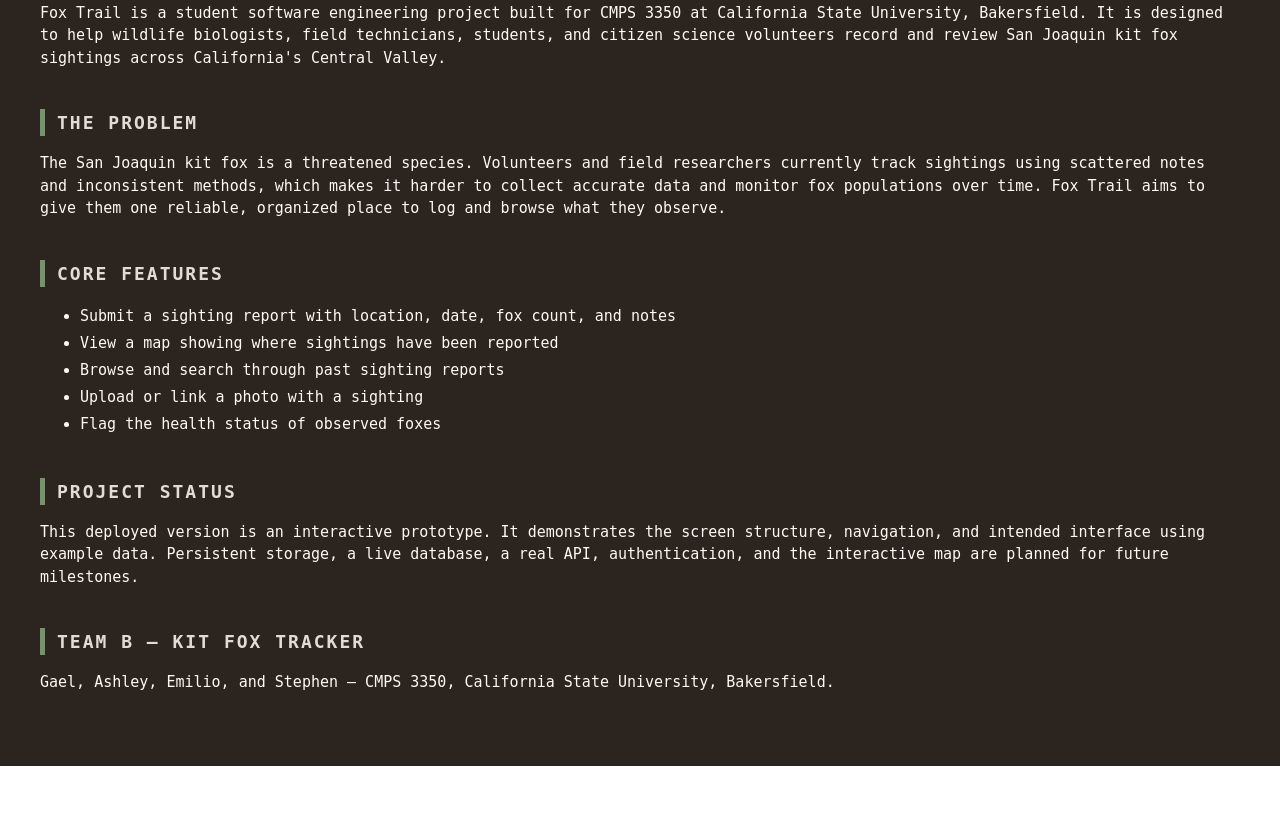
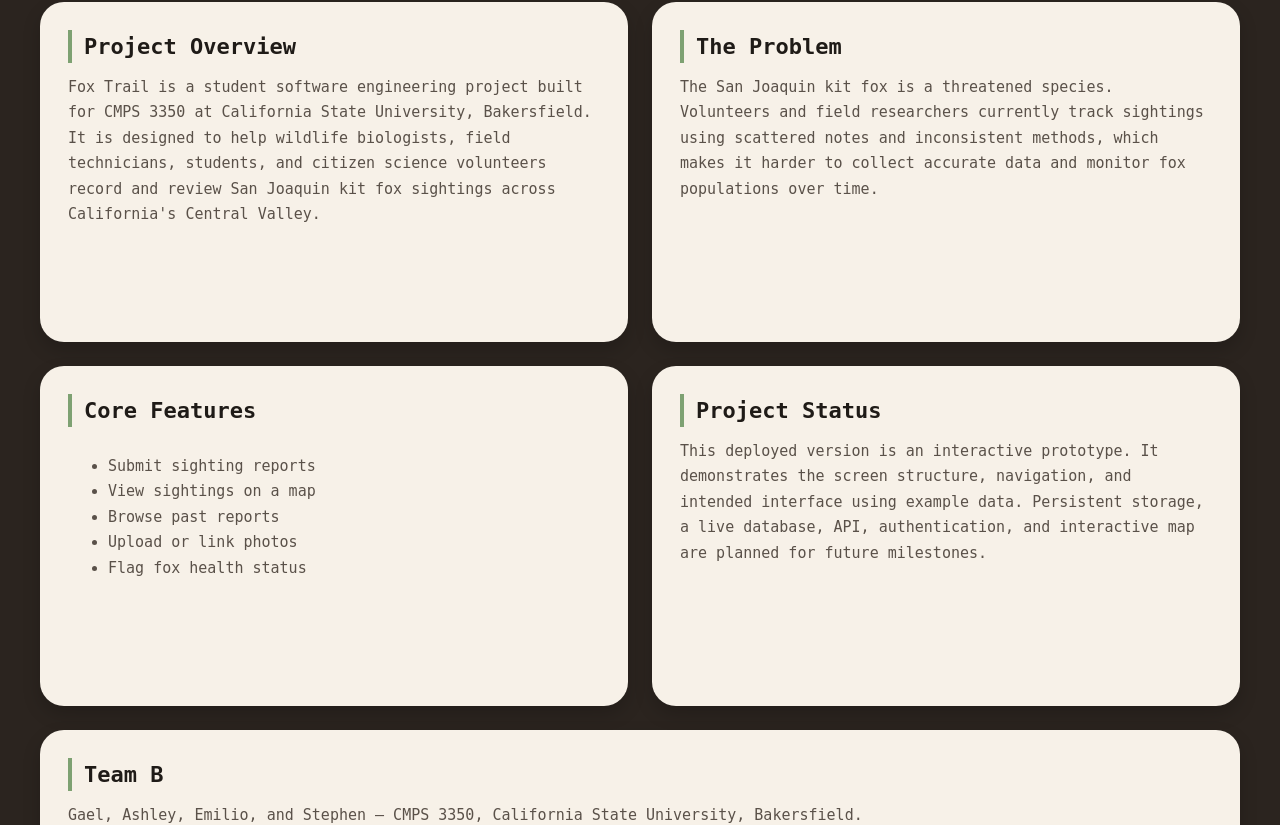
Before and after one commit to GaelCT/-cmps3350-teamB-The-San-Joaquin-Kit-Fox-project, a React app in the folder frontend/: page /team-2-s26/about in a window 1280 px wide. Shown: the part 377-1202 px from the top of the page. Before the commit the page ends 1143 px from the top, so only its background shows below. Built offline with nearby package versions, Linux system fonts and the light colour scheme; the HTML template or start-up script is replaced by a standard one.

Commit message:
Update frontend pages and layout styling

```diff
--- a/frontend/src/pages/About.jsx
+++ b/frontend/src/pages/About.jsx
@@ -1,10 +1,22 @@
 function About() {
+
   return (
+
     <section>
+
       <div className="page-intro">
+
         <h1>About Fox Trail</h1>
+
         <p>Project information and background.</p>
+
       </div>
+
+      <div className="about-grid">
+
+        <div className="about-card">
+
+          <h2>Project Overview</h2>
 
           <p>
             Fox Trail is a student software engineering project built for CMPS 3350
@@ -14,36 +26,70 @@
             California's Central Valley.
           </p>
 
-      <p className="section-label">THE PROBLEM</p>
+        </div>
+
+        <div className="about-card">
+
+          <h2>The Problem</h2>
+
           <p>
             The San Joaquin kit fox is a threatened species. Volunteers and field
             researchers currently track sightings using scattered notes and
             inconsistent methods, which makes it harder to collect accurate data and
-        monitor fox populations over time. Fox Trail aims to give them one
-        reliable, organized place to log and browse what they observe.
+            monitor fox populations over time.
           </p>
+        </div>
 
-      <p className="section-label">CORE FEATURES</p>
-      <ul style={{ lineHeight: '1.8' }}>
-        <li>Submit a sighting report with location, date, fox count, and notes</li>
-        <li>View a map showing where sightings have been reported</li>
-        <li>Browse and search through past sighting reports</li>
-        <li>Upload or link a photo with a sighting</li>
-        <li>Flag the health status of observed foxes</li>
+        <div className="about-card">
+
+          <h2>Core Features</h2>
+
+          <ul>
+
+            <li>Submit sighting reports</li>
+
+            <li>View sightings on a map</li>
+
+            <li>Browse past reports</li>
+
+            <li>Upload or link photos</li>
+
+            <li>Flag fox health status</li>
+
           </ul>
 
-      <p className="section-label">PROJECT STATUS</p>
+        </div>
+
+        <div className="about-card">
+
+          <h2>Project Status</h2>
+
           <p>
             This deployed version is an interactive prototype. It demonstrates the
             screen structure, navigation, and intended interface using example data.
-        Persistent storage, a live database, a real API, authentication, and the
-        interactive map are planned for future milestones.
+            Persistent storage, a live database, API, authentication, and interactive
+            map are planned for future milestones.
           </p>
 
-      <p className="section-label">TEAM B — KIT FOX TRACKER</p>
-      <p>Gael, Ashley, Emilio, and Stephen — CMPS 3350, California State University, Bakersfield.</p>
+        </div>
+
+        <div className="about-card about-card-wide">
+
+          <h2>Team B</h2>
+
+          <p>
+            Gael, Ashley, Emilio, and Stephen — CMPS 3350, California State
+            University, Bakersfield.
+          </p>
+
+        </div>
+
+      </div>
+
     </section>
+
   )
+
 }
 
 export default About
--- a/frontend/src/pages/SubmitSighting.jsx
+++ b/frontend/src/pages/SubmitSighting.jsx
@@ -1,82 +1,150 @@
+// Prototype form only. Fields are placeholders and do NOT save data yet.
+// A later milestone will wire this to the API and persist submissions.
+
 import { Link } from 'react-router-dom'
 
-// Prototype form only. Fields are placeholders and do NOT save data yet.
-// A later milestone will wire this to the API and persist submissions.
 function SubmitSighting() {
+
   return (
+
     <section>
+
       <div className="page-intro">
+
         <h1>Submit a Sighting Report</h1>
-        <p>Fill in the fields below to log a new San Joaquin kit fox sighting. Fields marked * are required.</p>
+
+        <p>
+          Fill in the fields below to log a new San Joaquin kit fox sighting.
+          Fields marked * are required.
+
+        </p>
+
       </div>
 
+      <div className="form-card">
+
         <div className="form-grid">
+
           <div className="field">
+
             <label>Date *</label>
+
             <input type="date" name="date" />
+
           </div>
 
           <div className="field">
+
             <label>Location Description *</label>
-          <input type="text" name="location" placeholder="e.g. Near Buttonwillow, CA - field road junction" />
+
+            <input
+
+              type="text"
+              name="location"
+              placeholder="e.g. Near Buttonwillow, CA - field road junction"
+
+            />
+
           </div>
 
           <div className="field">
+
             <label>Latitude</label>
+
             <span className="hint">Auto-populated from device GPS if available</span>
+
             <input type="text" name="lat" placeholder="[ GPS coordinate placeholder ]" />
+
           </div>
 
           <div className="field">
+
             <label>Longitude</label>
+
             <span className="hint">Auto-populated from device GPS if available</span>
+
             <input type="text" name="lon" placeholder="[ GPS coordinate placeholder ]" />
+
           </div>
 
           <div className="field">
+
             <label>Fox Count *</label>
+
             <span className="hint">Integer only. Minimum value: 1.</span>
+
             <input type="number" name="count" min="1" placeholder="Enter a number" />
+
           </div>
 
           <div className="field">
+
             <label>Health Status *</label>
+
             <span className="hint">Select the observed health condition.</span>
+
             <select name="health">
+
               <option value="">Select one...</option>
+
               <option>Healthy</option>
+
               <option>Injured</option>
+
               <option>Unknown</option>
+
             </select>
+
           </div>
 
           <div className="field full">
+
             <label>Photo (Optional)</label>
+
             <span className="hint">Upload an image or paste a URL to a photo of the sighting.</span>
+
             <div className="placeholder">
+
               [ PHOTO UPLOAD AREA — drag and drop an image here, or click to browse ]
               <br />— or —<br />
               paste an image URL (placeholder, not active in this prototype)
+
             </div>
+
           </div>
 
           <div className="field full">
+
             <label>Additional Notes (Optional)</label>
+
             <span className="hint">Describe behavior, habitat, time of day, or other observations.</span>
+
             <textarea name="notes" placeholder="Describe what was observed..."></textarea>
+
           </div>
+
         </div>
 
         <div className="form-actions">
+
           <button type="button" className="btn btn-primary">[ SUBMIT ]</button>
+
           <Link to="/" className="btn">Cancel</Link>
+
         </div>
 
-      <p className="note" style={{ marginTop: '16px' }}>
+        <p className="note form-note">
+
           Note: This is a prototype form. Submitting does not save data yet — a later milestone will connect it to the sightings database.
+
         </p>
+
+      </div>
+
     </section>
+
   )
+
 }
 
 export default SubmitSighting
--- a/frontend/src/styles/layout.css
+++ b/frontend/src/styles/layout.css
@@ -63,13 +63,6 @@
 
 .btn {
   border-radius: 10px;
-}
-
-.placeholder {
-  background: var(--color-bg-light);
-  color: var(--color-muted);
-  border-radius: 18px;
-  border: 2px dashed var(--color-muted);
 }
 
 main {
@@ -156,8 +149,19 @@
 }
 
 .placeholder {
+  background: var(--color-bg-light);
+  color: var(--color-muted);
+  border: 2px dashed var(--color-muted);
   border-radius: 24px;
-  min-height: 320px;
+
+  min-height: 220px;
+  margin-bottom: 24px;
+
+  display: flex;
+  justify-content: center;
+  align-items: center;
+  text-align: center;
+  line-height: 1.6;
 }
 
 .page-intro {
@@ -286,9 +290,165 @@
   color: white;
 }
 
+.badge {
+  display: inline-block;
+  padding: 8px 18px;
+  border-radius: 999px;
+  font-size: 14px;
+  font-weight: 700;
+  transition: transform 0.2s ease;
+}
+
 .submit-btn-container {
   display: flex;
   justify-content: center;
   margin-top: 32px;
   margin-bottom: 20px;
 }
+
+.form-card {
+  background: var(--color-bg-light);
+  color: var(--color-text-dark);
+  border-radius: 24px;
+  padding: 32px;
+  margin: 32px auto;
+  max-width: 1200px;
+}
+
+.form-grid {
+  max-width: 1000px;
+  margin: 0 auto;
+}
+
+.form-card .note,
+.form-note {
+  color: #5a5149;
+  margin-top: 16px;
+}
+
+.form-actions {
+    margin-top: 32px;
+}
+
+.form-note {
+    font-size: 14px;
+    color: #7d7268;
+}
+
+/* ---------- Submit Form ---------- */
+
+.form-grid {
+  display: grid;
+  grid-template-columns: repeat(2, 1fr);
+  gap: 28px;
+}
+
+.field {
+  display: flex;
+  flex-direction: column;
+  gap: 8px;
+}
+
+.field.full {
+  grid-column: 1 / -1;
+}
+
+.field label {
+  font-weight: 700;
+  color: var(--color-text-dark);
+}
+
+.field small {
+  color: var(--color-muted);
+  font-size: 0.9rem;
+}
+
+.field input,
+.field select,
+.field textarea {
+  width: 100%;
+  padding: 14px;
+  border: 1px solid #d2c7b8;
+  border-radius: 12px;
+  font-size: 16px;
+  font-family: inherit;
+  box-sizing: border-box;
+}
+
+.field textarea {
+  min-height: 160px;
+  resize: vertical;
+}
+
+.form-actions {
+  display: flex;
+  gap: 16px;
+  margin-top: 28px;
+}
+
+@media (max-width: 768px) {
+  .form-grid {
+    grid-template-columns: 1fr;
+  }
+
+  .field.full {
+    grid-column: auto;
+  }
+}
+
+.field input:focus,
+.field select:focus,
+.field textarea:focus {
+  outline: none;
+  border-color: #7ea172;
+  box-shadow: 0 0 0 3px rgba(126, 161, 114, 0.2);
+}
+
+.hint {
+  display: block;
+  margin-bottom: 8px;
+  color: var(--color-muted);
+  font-size: 0.9rem;
+}
+
+.about-grid {
+  display: grid;
+  grid-template-columns: 1fr 1fr;
+  gap: 24px;
+  margin-top: 32px;
+}
+
+.about-card {
+  background: var(--color-bg-light);
+  color: var(--color-text-dark);
+  border-radius: 24px;
+  padding: 28px;
+  box-shadow: 0 8px 18px rgba(0, 0, 0, 0.18);
+  display: flex;
+  flex-direction: column;
+  justify-content: flex-start;
+  min-height: 340px;
+}
+
+.about-card h2 {
+  margin-top: 0;
+  padding-left: 12px;
+  border-left: 4px solid #7ea172;
+  color: var(--color-text-dark);
+}
+
+.about-card p,
+.about-card li {
+  color: #5a5149;
+  line-height: 1.7;
+}
+
+@media (max-width: 768px) {
+  .about-grid {
+    grid-template-columns: 1fr;
+  }
+}
+
+.about-card-wide {
+  grid-column: 1 / -1;
+}
```
Lines whose indentation alone changed are shown as unchanged.
